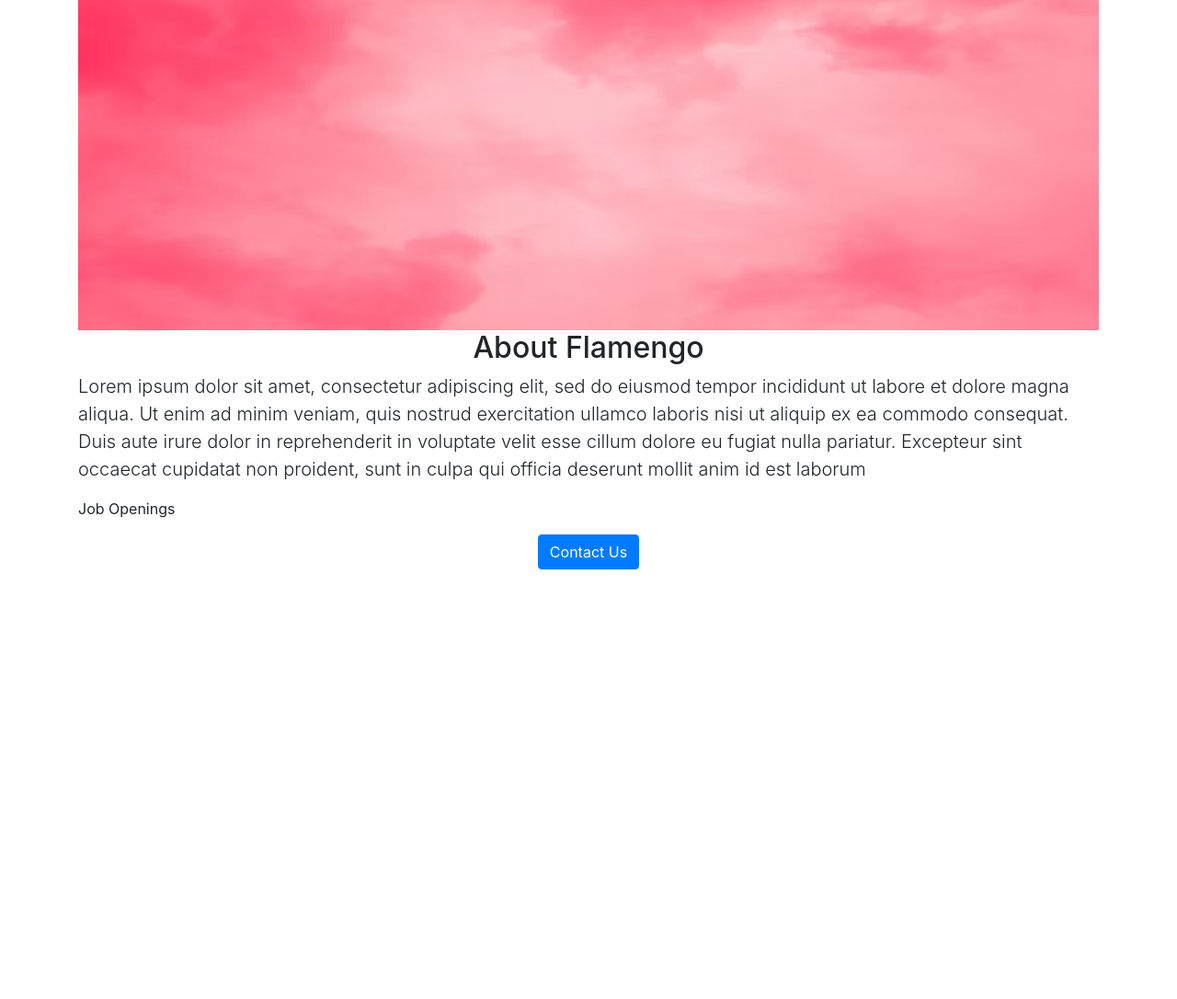
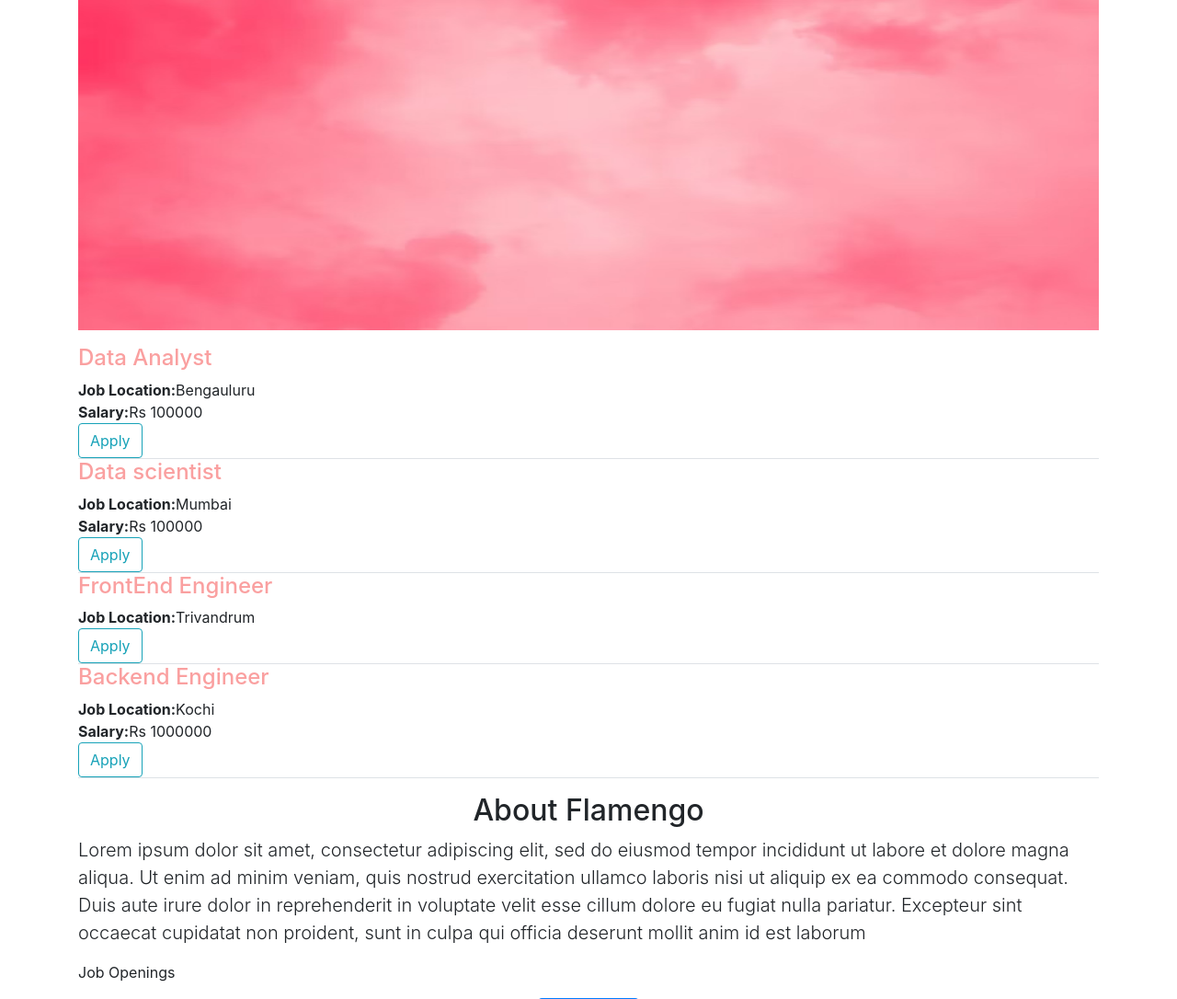
Before and after one commit to Arv2565/career-website, a Flask app: page / in a window 1280 px wide. Shown: the part 65-1151 px from the top of the page at 92% size. Before the commit the page ends 684 px from the top, so only its background shows below. Run offline with Flask 3, Linux system fonts and the light colour scheme.

Commit message:
added new files

```diff
--- a/app.py
+++ b/app.py
@@ -1,9 +1,38 @@
 from flask import Flask, render_template
 
 app= Flask(__name__)
+
+JOBS=[
+  {
+    'id': 1,
+    'title': 'Data Analyst',
+    'location': 'Bengauluru',
+    'salary': 'Rs 100000'
+  },
+  {
+    'id': 2,
+    'title': 'Data scientist',
+    'location': 'Mumbai',
+    'salary': 'Rs 100000'
+  },
+  {
+     'id': 3,
+    'title': 'FrontEnd Engineer',
+    'location': 'Trivandrum',
+
+  },
+  {
+     'id': 4,
+    'title': 'Backend Engineer',
+    'location': 'Kochi',
+    'salary': 'Rs 1000000'
+  }
+]
+
+
 @app.route("/") # / refers to the empty route
 def hello_world():
-  return render_template('home.html')
+  return render_template('home.html', jobs=JOBS)
 
 if __name__=="__main__":
   app.run(host='0.0.0.0', debug=True)#in order to make the local computer as a host and debug for dynamic rendering
--- a/templates/home.html
+++ b/templates/home.html
@@ -16,6 +16,11 @@
     <div class="container"><!--Container automaticaly styles the container-->
     <h1 class="text-center mt-2 mb-2">Flamengo Careers</h1>
     <img  class="img-fliud" id="banner" src="https://career-website.arvindsunil.repl.co/static/bruh.jpeg">
+      <p>
+        {% for job in jobs %}
+          {%include 'jobitem.html' %}
+        {%endfor%}
+      </p>
     <h2 class="text-center">About Flamengo</h2>
     <p class="lead">Lorem ipsum dolor sit amet, consectetur adipiscing elit, sed do eiusmod tempor incididunt ut labore et dolore magna aliqua. Ut enim ad minim veniam, quis nostrud exercitation ullamco laboris nisi ut aliquip ex ea commodo consequat. Duis aute irure dolor in reprehenderit in voluptate velit esse cillum dolore eu fugiat nulla pariatur. Excepteur sint occaecat cupidatat non proident, sunt in culpa qui officia deserunt mollit anim id est laborum</p>
     <p>Job Openings</p>
--- /dev/null
+++ b/templates/jobitem.html
@@ -0,0 +1,16 @@
+<div class="border-bottom">
+  <div>
+<h4 style="color:#FAA0A0">{{job[ 'title' ] }}</h4>
+        <div>
+          <b>Job Location:</b>{{job['location']}}
+        </div>
+        {%if 'salary' in job%}
+          <div>
+            <b>Salary:</b>{{job['salary']}}
+
+          </div>
+        {%endif%}
+  </div>
+   <button type="button" class="btn btn-outline-info">Apply</button>
+
+</div>
```
Also changed, not shown: 1 other file.
